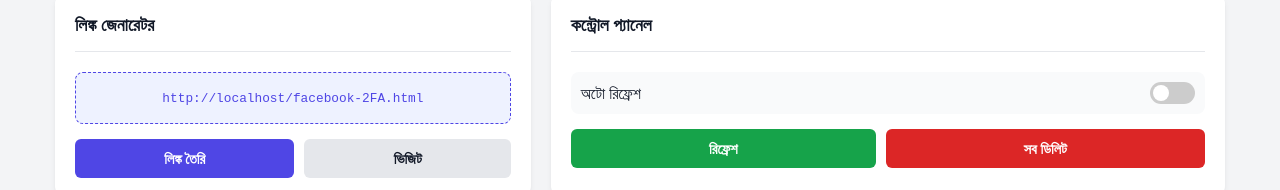
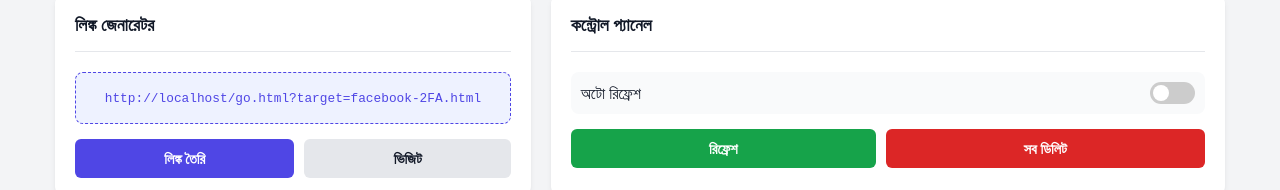
Before and after one commit to life-by/PhingeFile, a plain HTML site: page index.html in a window 1280 px wide. Both pictures are taken after a click on the button "লিঙ্ক তৈরি". Shown: the part 481-671 px from the top of the page. Drawn offline with Linux system fonts and the light colour scheme.

Commit message:
Update index.html

```diff
--- a/index.html
+++ b/index.html
@@ -268,7 +268,7 @@
         function generateLink() {
             if (!selectedFile) return alert(`দয়া করে একটি ফাইল নির্বাচন করুন`);
             const baseUrl = window.location.href.split('/').slice(0, -1).join('/');
-            const fullUrl = `${baseUrl}/${selectedFile.url}`;
+            const fullUrl = `${baseUrl}/go.html?target=${selectedFile.url}`;
             document.getElementById('linkDisplay').textContent = fullUrl;
             const visitBtn = document.getElementById('visitLinkBtn');
             visitBtn.href = selectedFile.url;
```
